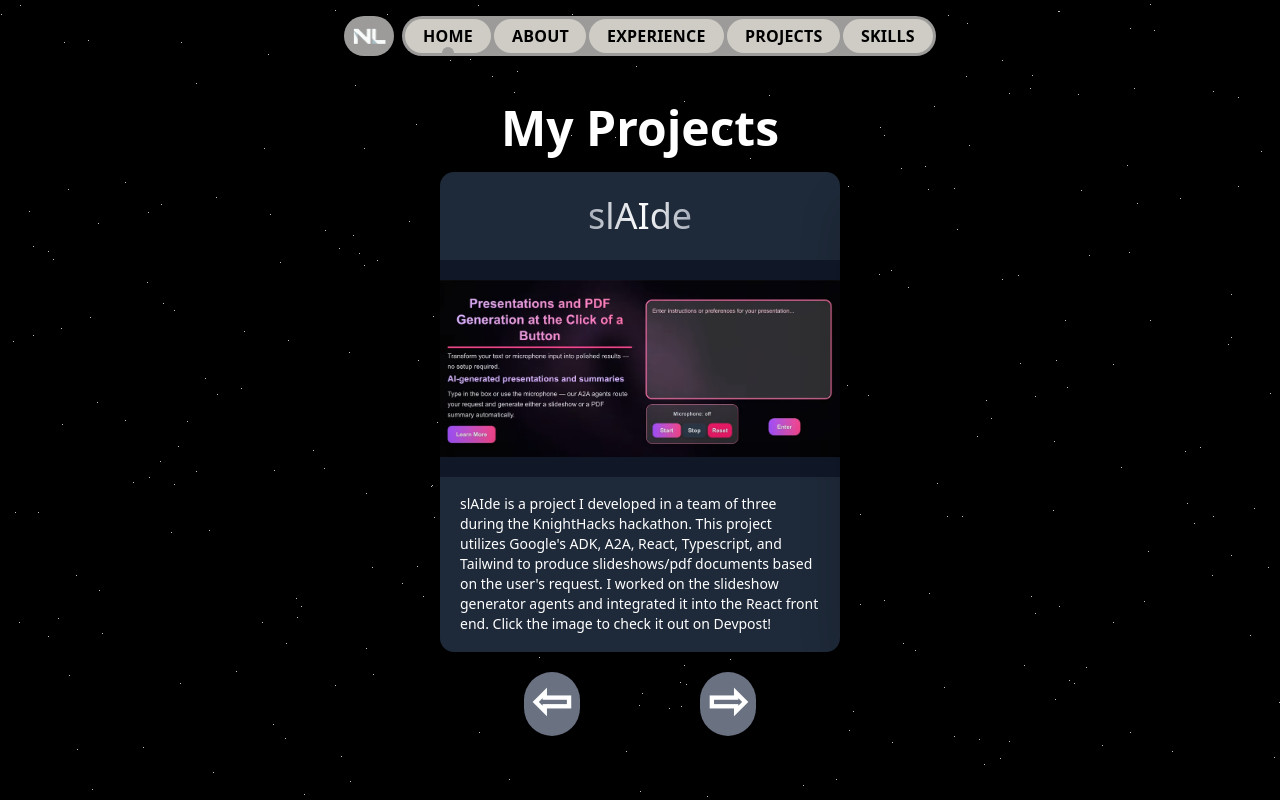
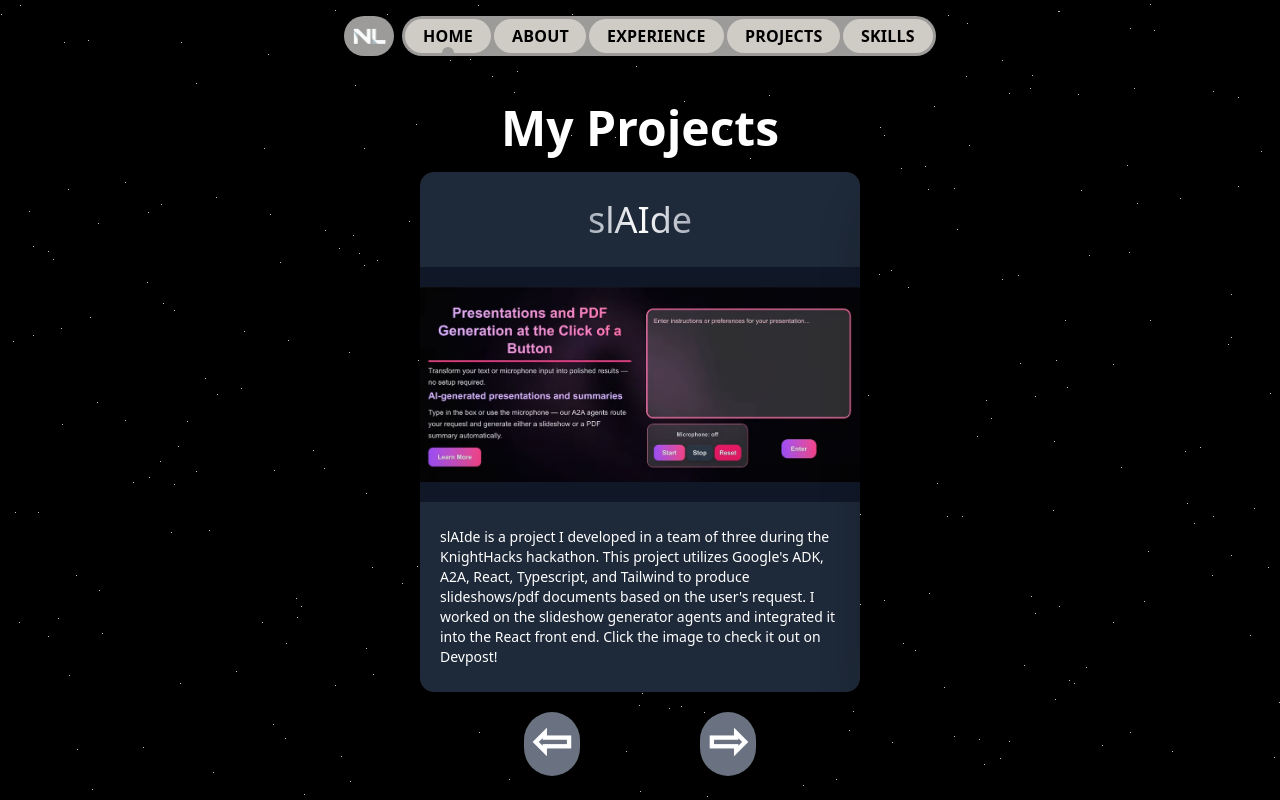
Before and after one commit to Lernej/Portfolio, a React (Vite) app: page /projects in a window 1280 px wide. Built offline with nearby package versions, Linux system fonts and the light colour scheme; what tailwindcss-motion would draw is missing.

Commit message:
Prevented overflow on projects page

```diff
--- a/src/Projects.tsx
+++ b/src/Projects.tsx
@@ -74,10 +74,10 @@ const Projects = () => {
     });
   }, []);
 
-  const dimensions = "h-100 w-80 md:h-120 md:w-100";
+  const dimensions = "h-100 w-80 md:h-120 md:w-100 lg:h-130 lg:w-110";
 
   return (
-    <div className="min-h-screen relative overflow-hidden text-center flex items-center justify-center bg-black text-white">
+    <div className="h-screen relative overflow-hidden text-center flex items-center justify-center bg-black text-white">
       <div className="h-full">{stars}</div>
 
       <div className="rounded-full relative">
@@ -85,7 +85,7 @@ const Projects = () => {
           <img draggable="false" src={planet}></img>
         </div>
         <PopInDiv direction="right" duration={500}>
-          <div className="flex flex-col items-center gap-5 text-5xl font-bold oveflow-clip  md:mt-10">
+          <div className="flex flex-col items-center gap-5 text-5xl font-bold oveflow-clip  md:mt-20">
             My Projects
             <div className="flex flex-col items-center gap-5">
               <div className={`flex ${dimensions} overflow-hidden relative`}>
--- a/src/components/Project.tsx
+++ b/src/components/Project.tsx
@@ -7,7 +7,7 @@ interface Props {
 
 const Project = ({ title, description, image, imageLink }: Props) => {
   return (
-    <div className="grow-0 shrink-0 bg-gray-900 h-100 w-80 md:h-120 md:w-100 rounded-3xl text-white flex flex-col gap-5 shadow-2xl">
+    <div className="grow-0 shrink-0 bg-gray-900 h-100 w-80 md:h-120 md:w-100 lg:h-130 lg:w-110 rounded-3xl text-white flex flex-col gap-5 shadow-2xl">
       <div className="bg-gray-800 flex-1 flex flex-col items-center justify-center rounded-t-xl text-4xl font-medium">
         <div className="bg-gradient-to-r from-gray-400 via-white to-gray-400 bg-clip-text text-transparent p-2">
           {title}
```
